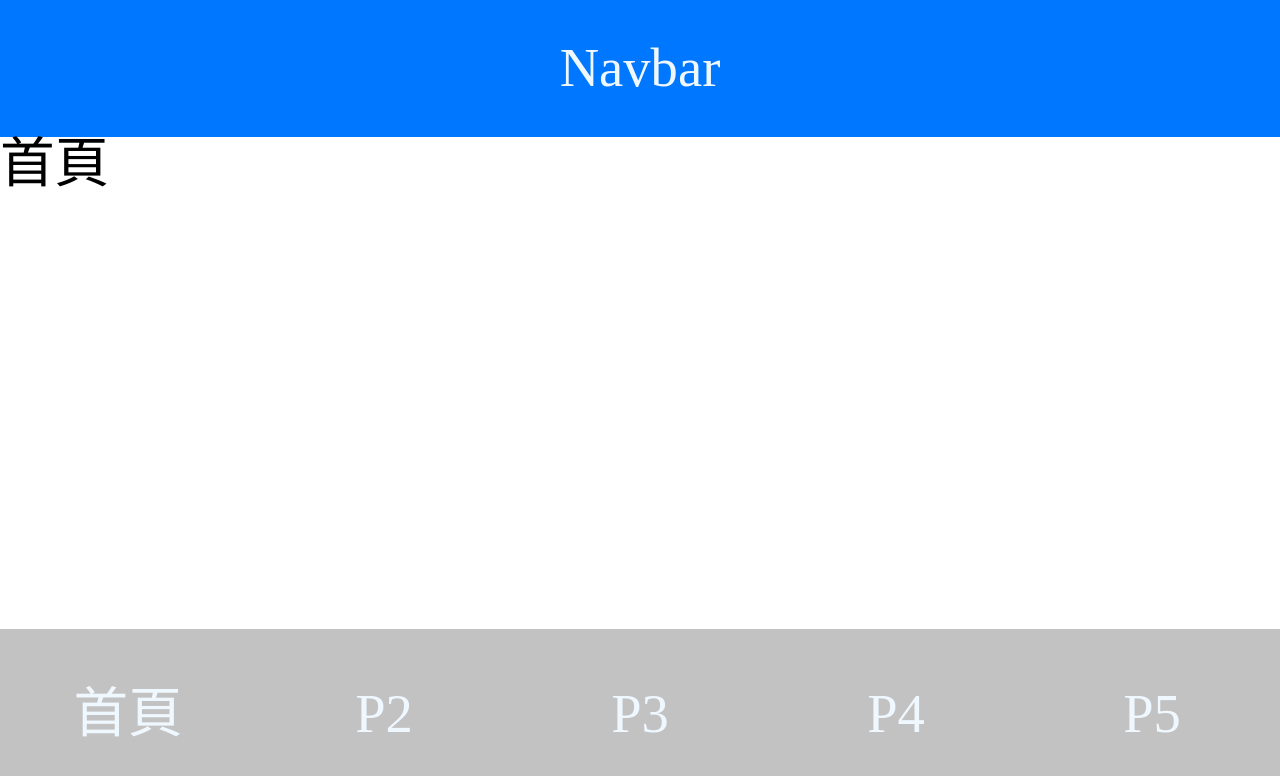
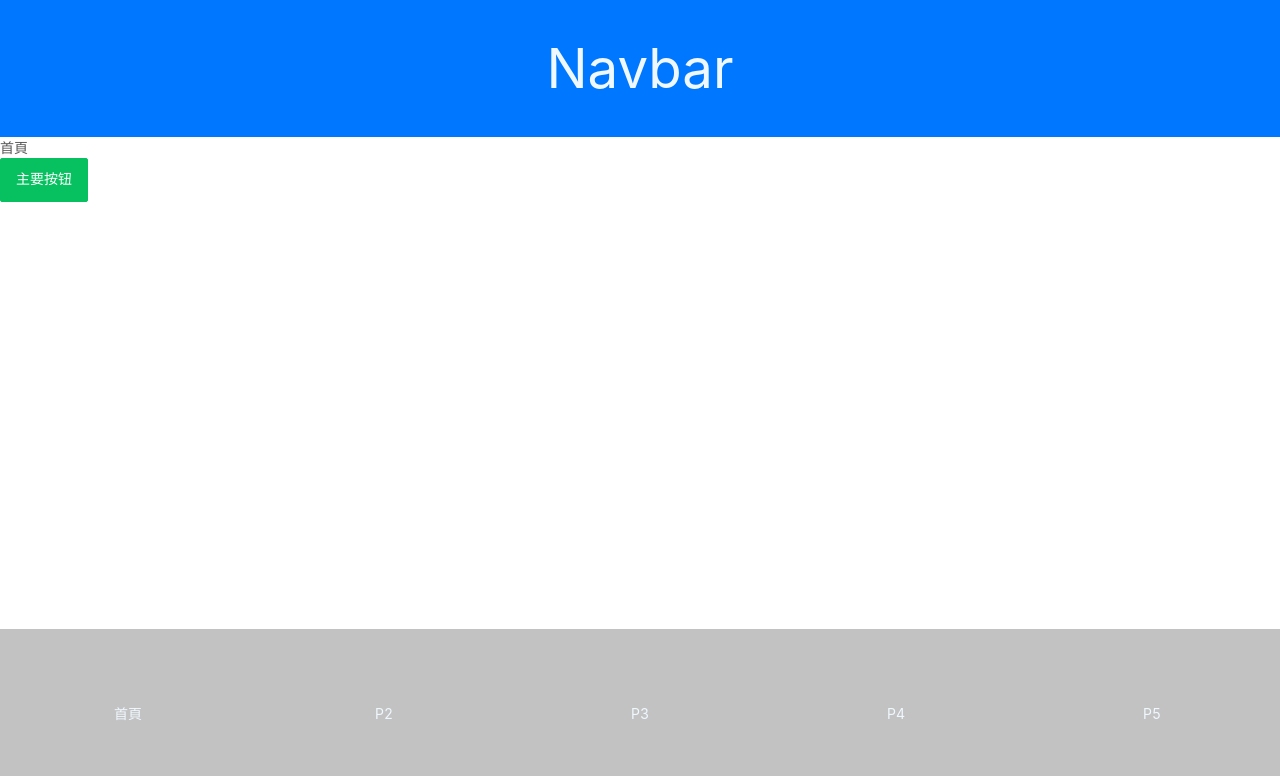
Before and after one commit to Yishin26/vue_try, a Vue app: page / in a window 1280 px wide. Shown: the top 776 px of the page. Built offline with nearby package versions, Linux system fonts and the light colour scheme.

Commit message:
Add Vant UI Components plugins

```diff
--- a/babel.config.js
+++ b/babel.config.js
@@ -1,5 +1,13 @@
 module.exports = {
   presets: [
     '@vue/cli-plugin-babel/preset'
+  ],
+  plugins: [
+    ['import', {
+      libraryName: 'vant',
+      libraryDirectory: 'es',
+      style: true
+    }, 'vant']
   ]
+
 }
--- a/package.json
+++ b/package.json
@@ -10,6 +10,7 @@
   "dependencies": {
     "apache-2.0": "^1.0.7",
     "core-js": "^3.6.4",
+    "vant": "^2.5.2",
     "vue": "^2.6.11",
     "vue-router": "^3.1.5"
   },
@@ -18,6 +19,7 @@
     "@vue/cli-plugin-eslint": "~4.2.0",
     "@vue/cli-service": "~4.2.0",
     "babel-eslint": "^10.0.3",
+    "babel-plugin-import": "^1.13.0",
     "eslint": "^6.7.2",
     "eslint-plugin-vue": "^6.1.2",
     "vue-template-compiler": "^2.6.11"
--- a/src/App.vue
+++ b/src/App.vue
@@ -5,6 +5,7 @@
 
     <!--內容：使用路由模板所指定的-->
     <router-view></router-view>
+
     <!--底部切換導航-->
      <TabView></TabView>
   </div>
@@ -14,12 +15,12 @@
 import NavView from './components/NavView/NavView'
 import TabView from './components/TabView/TabView'
 
+
 export default {
   name: "App",
   components: {
     NavView,
-    TabView,
-
+    TabView
   }
 };
 </script>
--- a/src/components/HomeView/HomeView.vue
+++ b/src/components/HomeView/HomeView.vue
@@ -1,10 +1,19 @@
 <template>
-  <div class="home-view">首頁</div>
+  <div class="home-view">
+    首頁<br>
+    <van-button type="primary">主要按钮</van-button>
+  </div>
+
 </template>
 
 <script>
+import { Button } from 'vant';
 export default {
-name:'HomeView'
+name:'HomeView',
+components:{
+  [Button.name]:Button
+}
+
 }
 </script>
 
```
Also changed, not shown: 1 other file (tests, documents, lock files or other folders).
